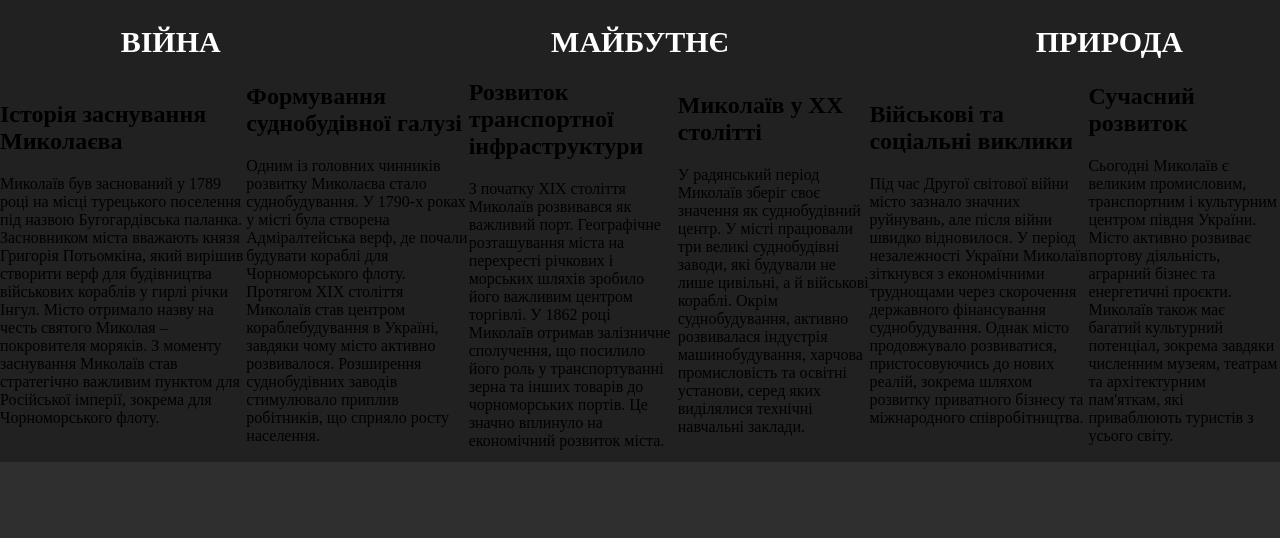
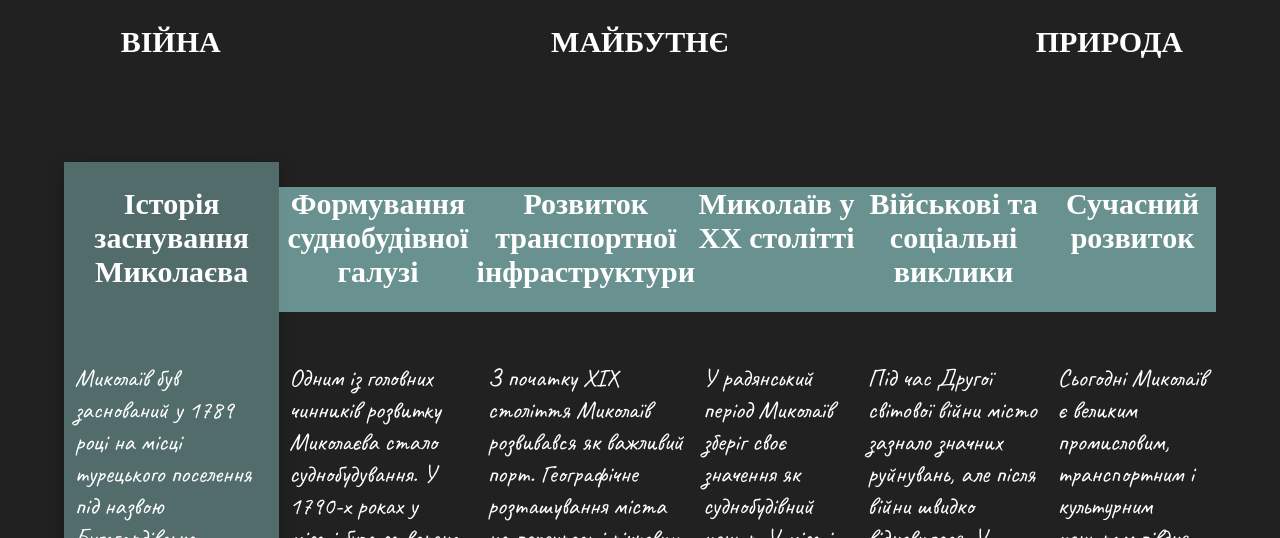
Before and after one commit to Oleksiy101/NewHorizons, a plain HTML site: page index.html in a window 1280 px wide. Shown: the part 1180-1718 px from the top of the page. Drawn offline with Linux system fonts and the light colour scheme; a web font is replaced by a local one.

Commit message:
Update style.css

```diff
--- a/style.css
+++ b/style.css
@@ -5,7 +5,7 @@ body {
 	user-select: none;
 }
 header{
-	backgrground-color: #212121;
+	background-color: #212121;
 }
 ::selection{
 	background-color: rgba(130, 183, 181, 0.5);
@@ -251,45 +251,63 @@ header{
 .btn-close:hover{
     opacity: 50%;
 }
-.under, .time_line{
+.under{
 	float: left;
 	display: flex;
     justify-content: center;
-    align-items: center;
+    width: 90%;
+	margin-left: 5%;
+	margin-top: 100px;
+	height: auto;
+}
+.left{
+	float: left;
+	background-color: rgba(130, 183, 181, 0.5);
+	box-shadow: 0 5px 15px rgba(0, 0, 0, 0.3);
+	height: auto;
+}
+.left h2{
+	height: 125px;
+	text-align: center;
+	color: #fff;
+	font-family: 'Alegreya SC';
+    font-size: 30px;
+	float: left;
 	width: 100%;
-	height: 400px;
+	user-select: text;
 }
-.time_line{
-	height: 100px;
+.left p{
+	color: #fff;
+	font-family: 'Caveat';
+    font-size: 25px;
+	float: left;
+	width: 90%;
+	margin-left: 5%;
+	user-select: text;
 }
-.tl_circle{
-	justify-content: center;
-    align-items: center;
+.right{
+	float: left;
+	height: auto;
+}
+.right h2{
+	background-color: rgba(130, 183, 181, 0.75);
+	height: 125px;
 	text-align: center;
+	color: #fff;
+	font-family: 'Alegreya SC';
+    font-size: 30px;
 	float: left;
-	width: 50px;
-	height: 50px;
-	border-radius: 50px;
-	border: solid 0.5em;
-	border-color: rgba(130, 183, 181, 1);
+	width: 100%;
+	user-select: text;
 }
-.tl_circle.active {
-    background-color: rgba(130, 183, 181, 1);
-}
-.tl_circle p{
+.right p{
+	color: #fff;
+	font-family: 'Caveat';
+    font-size: 25px;
 	float: left;
-	margin-top: 10px;
-	color: #fff;
-	font-family: 'Philosopher';
-	font-size: 25px;
-	width: 100%;
-	cursor: pointer;
-}
-.tl_line{
-	float: left;
-	width: 5%;
-	height: 10px;
-	background-color: rgba(130, 183, 181, 0.5);
+	width: 90%;
+	margin-left: 5%;
+	user-select: text;
 }
 .footer{
 	float: left;
@@ -329,37 +347,3 @@ header{
 	font-size: 15px;
 	width: 100%;
 }
-.content{
-	float: left;
-	display: flex;
-    justify-content: center;
-    align-items: center;
-    width: 100%;
-	height: 500px;
-}
-.content_item{
-    display: none;
-	width: 50%;
-    height: 500px;
-    background-color: #292929;
-	box-shadow: 0px 5px 10px 0px rgba(0, 0, 0, 0.5);
-	overflow-y: scroll;
-}
-.content_item h2{
-	color: #fff;
-	font-family: 'Alegreya SC';
-	font-size: 50px;
-	text-align: center;
-	background-color: rgba(130, 183, 181, 0.5);
-	width: 100%;
-}
-.content_item p{
-	color: #fff;
-	font-family: 'Caveat';
-	font-size: 30px;
-	width: 90%;
-	margin-left: 5%;
-}
-.content_item.active{
-    display: block;
-}
```
Lines whose indentation alone changed are shown as unchanged.
